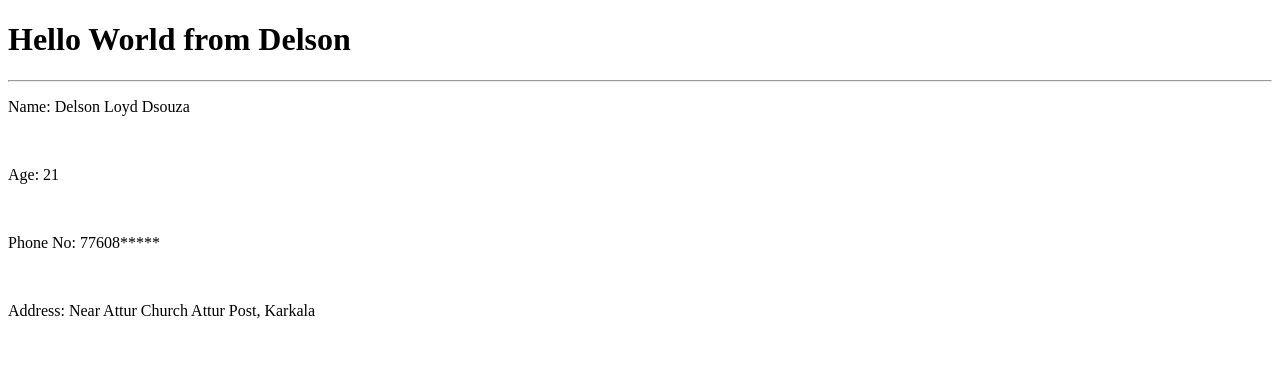
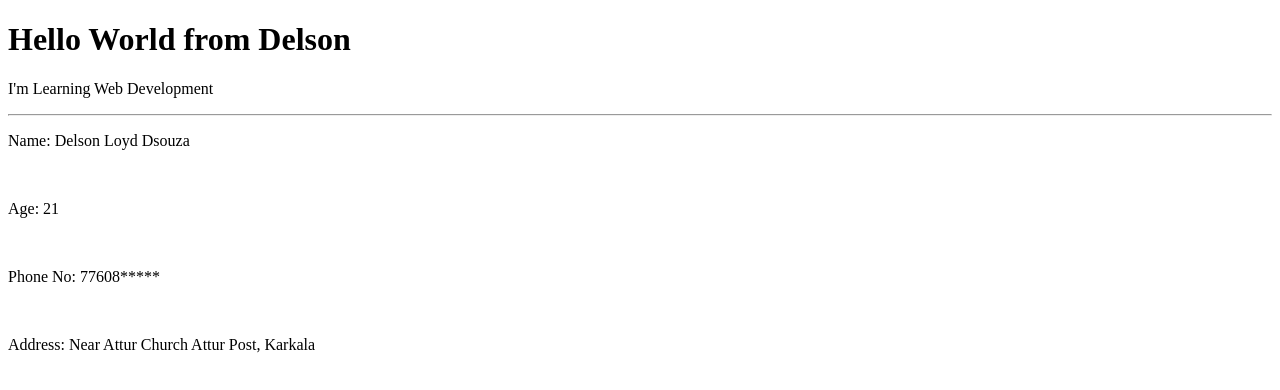
Before and after one commit to Delson27/Personal_Delson, a plain HTML site: page index.html in a window 1280 px wide. Drawn offline with Linux system fonts and the light colour scheme.

Commit message:
Added p tag

```diff
--- a/index.html
+++ b/index.html
@@ -1,20 +1,20 @@
 <!DOCTYPE html>
 <html lang="en">
-<head>
-    <meta charset="UTF-8">
-    <meta name="viewport" content="width=device-width, initial-scale=1.0">
+  <head>
+    <meta charset="UTF-8" />
+    <meta name="viewport" content="width=device-width, initial-scale=1.0" />
     <title>Portfolio</title>
-</head>
-<body>
+  </head>
+  <body>
     <h1>Hello World from Delson</h1>
-    <hr>
+    <p>I'm Learning Web Development</p>
+    <hr />
     <p>Name: Delson Loyd Dsouza</p>
-    <br>
+    <br />
     <p>Age: 21</p>
-    <br>
+    <br />
     <p>Phone No: 77608*****</p>
-    <br>
-    <p>Address: Near Attur Church Attur Post, Karkala </p>
-
-</body>
+    <br />
+    <p>Address: Near Attur Church Attur Post, Karkala</p>
+  </body>
 </html>
```
